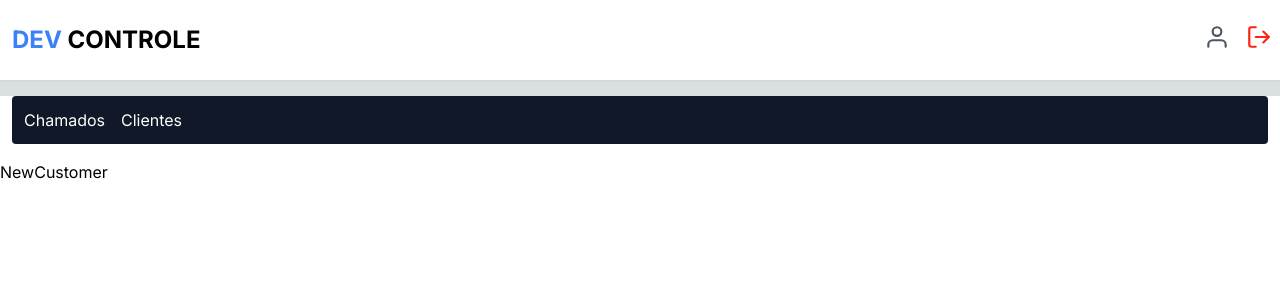
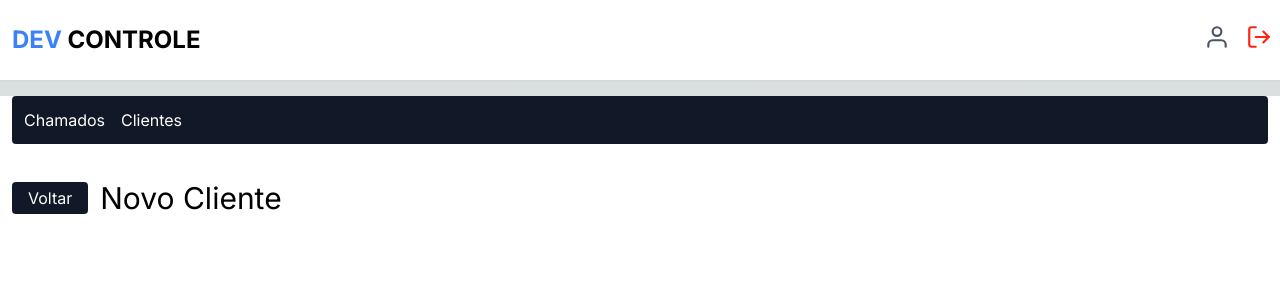
Before and after one commit to igorsantos13/devcontrole, a Next.js app: page /dashboard/customer/new in a window 1280 px wide. Shown: the top 300 px of the page. Built offline with nearby package versions, Linux system fonts and the light colour scheme; no server answers; sample sign-in values are in the browser's storage.

Commit message:
feat: new customer page p1

```diff
--- a/package.json
+++ b/package.json
@@ -10,12 +10,15 @@
   },
   "dependencies": {
     "@auth/prisma-adapter": "^1.6.0",
+    "@hookform/resolvers": "^3.3.4",
     "@prisma/client": "^5.12.1",
     "next": "14.1.4",
     "next-auth": "^4.24.7",
     "react": "^18",
     "react-dom": "^18",
-    "react-icons": "^5.0.1"
+    "react-hook-form": "^7.51.3",
+    "react-icons": "^5.0.1",
+    "zod": "^3.22.4"
   },
   "devDependencies": {
     "@types/node": "^20",
--- /dev/null
+++ b/src/app/dashboard/customer/components/form/index.tsx
@@ -0,0 +1,34 @@
+"use client"
+
+import { useForm } from 'react-hook-form'
+import { z } from 'zod'
+import { zodResolver } from '@hookform/resolvers/zod'
+
+const schema = z.object({
+  name: z.string().min(1, "O campo nome é obrigatório"),
+  email: z.string().email("Digite um email valido.").min(1, "O email é obrigatório."),
+  phone: z.string().refine((value) => {
+    return /^(?:\(\d{2}\)\s?)?\d{9}$/.test(value) || /^\d{2}\s\d{9}$/.test(value) || /^\d{11}$/.test(value)
+  }, {
+    message: "O numero de telefone deve estar (DD) 999999999"
+  }),
+  address: z.string(),
+})
+
+type FormData = z.infer<typeof schema>
+
+export function NewCustomerForm() {
+  const { register, handleSubmit, formState: { errors } } = useForm<FormData>({
+    resolver: zodResolver(schema)
+  })
+
+  return (
+    <form>
+      <label>Nome completo</label>
+      <input
+        type="text"
+        placeholder="Digite o nome completo..."
+      />
+    </form>
+  )
+}
--- a/src/app/dashboard/customer/new/page.tsx
+++ b/src/app/dashboard/customer/new/page.tsx
@@ -1,5 +1,30 @@
+import { Container } from "@/components/container";
+import { authOptions } from "@/lib/auth";
+import { getServerSession } from "next-auth";
+import Link from "next/link";
+import { redirect } from "next/navigation";
 import React from "react";
 
-export default function NewCustomer() {
-  return <div>NewCustomer</div>;
+export default async function NewCustomer() {
+  const session = await getServerSession(authOptions);
+
+  if (!session || !session.user) {
+    redirect("/");
+  }
+
+  return (
+    <Container>
+      <main className="flex flex-col mt-9 mb-2">
+        <div className="flex items-center gap-3">
+          <Link
+            href={"/dashboard/customer"}
+            className="bg-gray-900 px-4 py-1 text-white rounded"
+          >
+            Voltar
+          </Link>
+          <h1 className="text-3xl font0bold text-black">Novo Cliente</h1>
+        </div>
+      </main>
+    </Container>
+  );
 }
```
Also changed, not shown: 1 other file (tests, documents, lock files or other folders).
